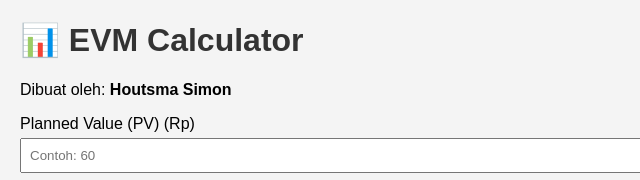
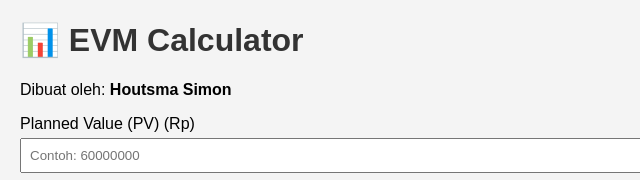
Before and after one commit to Simontomboy/EVM-Calculator-by-HoutsmaSimonTomboy, a plain HTML site: page index.html in a window 1280 px wide. Shown: the top 180 px of the page, 0-640 px from the left. Drawn offline with Linux system fonts and the light colour scheme.

Commit message:
Update index.html

```diff
--- a/index.html
+++ b/index.html
@@ -44,7 +44,7 @@
   <p>Dibuat oleh: <strong>Houtsma Simon</strong></p>
 
   <label>Planned Value (PV) (Rp) </label>
-  <input type="number" id="pv" placeholder="Contoh: 60">
+  <input type="number" id="pv" placeholder="Contoh: 60000000">
 
   <label>Earned Value (EV) (Rp)</label>
   <input type="number" id="ev" placeholder="Contoh: 60000000">
```
